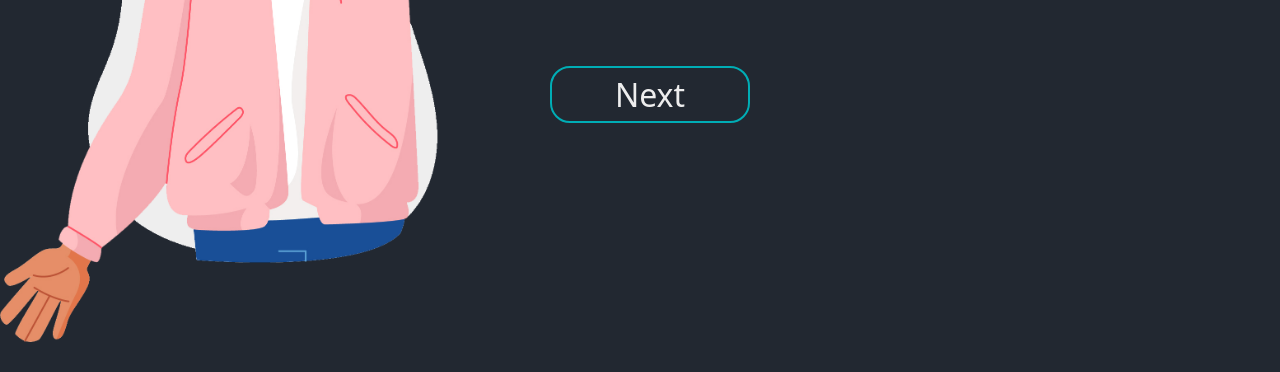
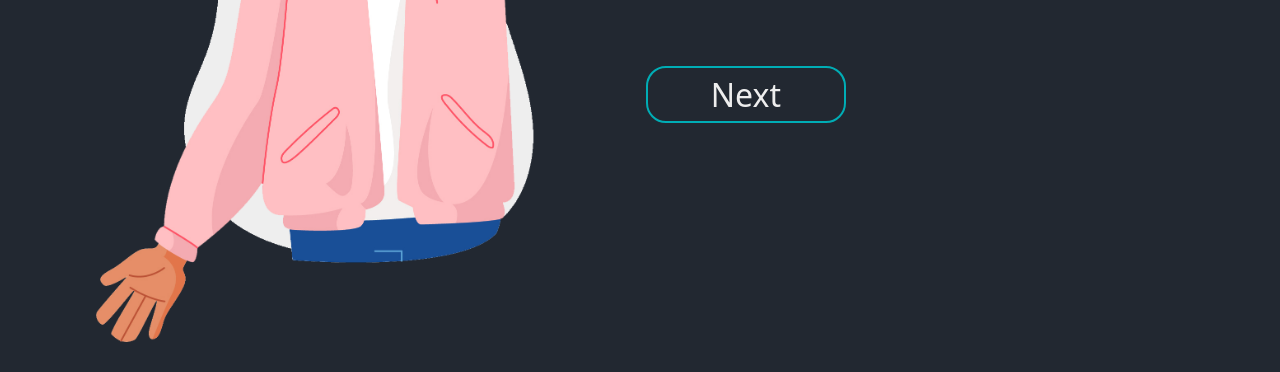
Before and after one commit to LukaTsanavaBTU/datafest-quiz, a plain HTML site: page pages/intro.html in a window 1280 px wide. Shown: the part 428-800 px from the top of the page. Drawn offline with Linux system fonts and the light colour scheme.

Commit message:
Change intro layout

```diff
--- a/css/intro.css
+++ b/css/intro.css
@@ -1,8 +1,6 @@
 main {
-    margin: auto;
-    display: grid;
-    grid-template-columns: 2fr 3fr;
-    column-gap: 50px;
+    display: flex;
+    gap: 50px;
 }
 
 .text-div {
```
